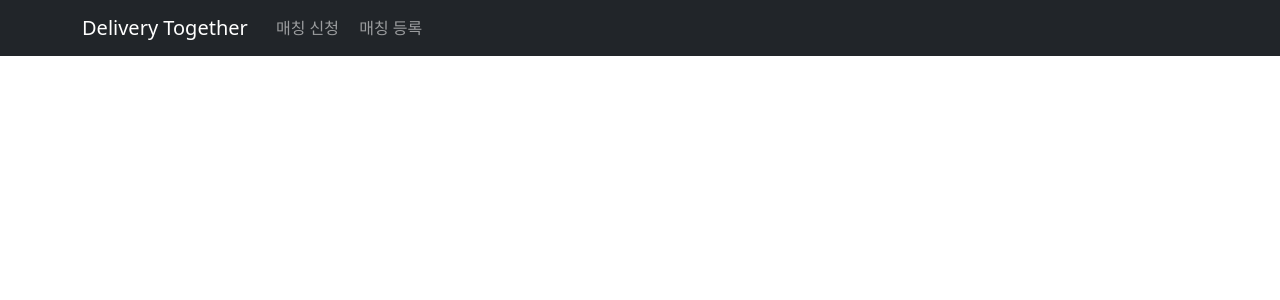
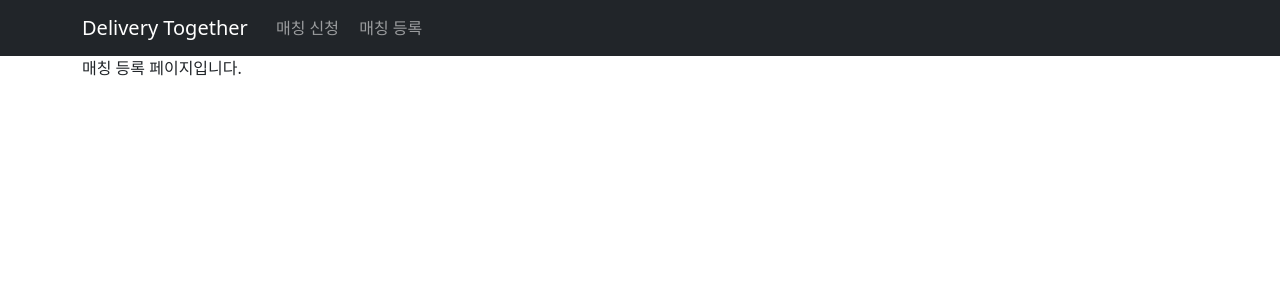
Before and after one commit to yu-capstone-design/delivery-together, a React (Create React App) app in the folder delivery-together-frontend/: page /matchingForm in a window 1280 px wide. Shown: the top 300 px of the page. Built offline with nearby package versions, Linux system fonts and the light colour scheme.

Commit message:
Add: MatchingForm.js 파일 추가

```diff
--- a/delivery-together-frontend/src/App.js
+++ b/delivery-together-frontend/src/App.js
@@ -3,6 +3,7 @@ import { Container } from 'react-bootstrap';
 import { Route } from 'react-router';
 import Header from './components/Header';
 import Map from './pages/Map';
+import MatchingForm from './pages/MatchingForm';
 
 function App() {
   return (
@@ -10,6 +11,7 @@ function App() {
       <Header />
       <Container>
         <Route path="/" exact={true} component={Map} />
+        <Route path="/matchingForm" exact={true} component={MatchingForm} />
       </Container>
     </div>
   );
--- /dev/null
+++ b/delivery-together-frontend/src/pages/MatchingForm.js
@@ -0,0 +1,7 @@
+import React from 'react';
+
+const MatchingForm = () => {
+  return <div>매칭 등록 페이지입니다.</div>;
+};
+
+export default MatchingForm;
```
